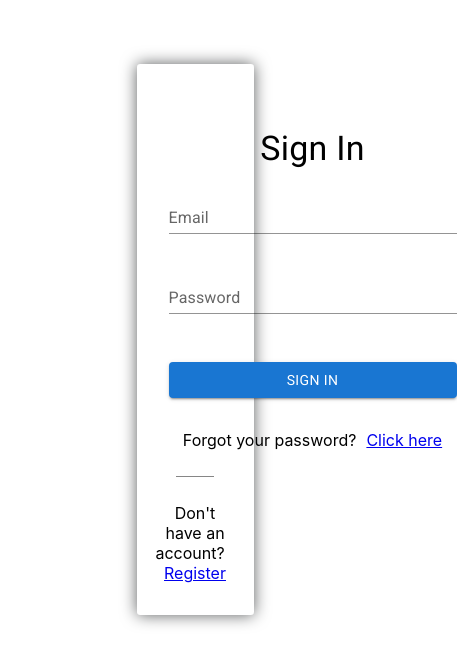
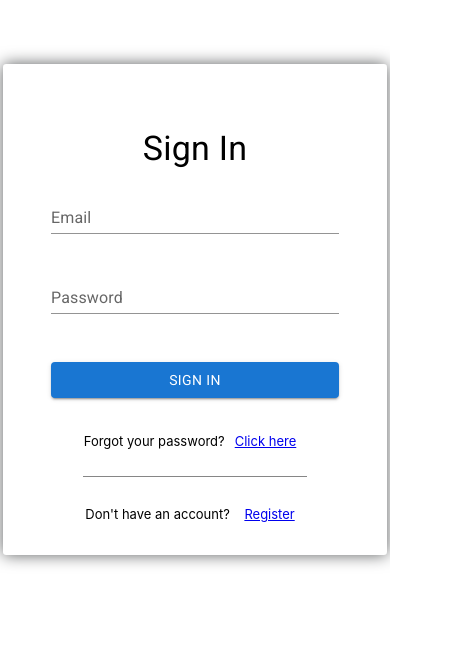
Before and after one commit to YhanahiRosenthal/loginApp, a React (Create React App) app: page / in a window 390 px wide. Shown: the top 664 px of the page, 457 px wide, since content can reach past the window. Built offline with nearby package versions, Linux system fonts and the light colour scheme.

Commit message:
sign-in and forgot password forms responsive - style upgrades

```diff
--- a/src/components/forgot-password/ForgotPassword.tsx
+++ b/src/components/forgot-password/ForgotPassword.tsx
@@ -60,7 +60,12 @@ const ForgotPassword = () => {
     }
 
   return (
-    <Container style={containerStyle}>
+    <Container
+    sx={{
+        minWidth: '24rem',
+        maxWidth: '31rem'
+    }}
+    style={containerStyle}>
     <form style={formStyle} onSubmit={handleSubmit(onSubmitForgot)}>
         <Typography variant='h4' align='center'>
             Recover Your Password
--- a/src/components/sign-in/SignInForm.tsx
+++ b/src/components/sign-in/SignInForm.tsx
@@ -6,7 +6,8 @@ import {
     containerStyle,
     formStyle,
     textFieldStyle,
-    submitButtonStyle
+    submitButtonStyle,
+    formStringsStyle
 } from '../styles/styles';
 import { Link } from 'react-router-dom';
 import {
@@ -67,7 +68,12 @@ const SignInForm: React.FC<SignInFormProps> = ({onSignIn}) => {
     }
 
     return (
-        <Container style={containerStyle}>
+        <Container
+        sx={{
+            minWidth: '24rem',
+            maxWidth: '31rem'
+        }}
+        style={containerStyle}>
             <form style={formStyle} onSubmit={handleSubmit(onSubmit)}>
                 <Typography variant='h4' align='center'>
                     Sign In
@@ -107,7 +113,7 @@ const SignInForm: React.FC<SignInFormProps> = ({onSignIn}) => {
                     Sign In
                 </Button>
                 <div style={{ textAlign: 'center' }}>
-                    <span style={{marginRight: '10px'}}>Forgot your password?</span><Link to="/forgot-password" >Click here</Link>
+                    <span style={formStringsStyle}>Forgot your password?</span><Link style={formStringsStyle} to="/forgot-password" >Click here</Link>
                 </div>
             </form>
             <Divider
@@ -121,7 +127,7 @@ const SignInForm: React.FC<SignInFormProps> = ({onSignIn}) => {
                       }}
                 />
             <div style={{ textAlign: 'center' }}>
-                <span style={{marginRight: '10px'}}>Don't have an account?</span> <Link to="/signup" >Register</Link>
+                <span style={formStringsStyle}>Don't have an account?</span> <Link style={formStringsStyle} to="/signup" >Register</Link>
             </div>
         </Container>
   )
--- a/src/components/sign-up/SignUpForm.tsx
+++ b/src/components/sign-up/SignUpForm.tsx
@@ -298,7 +298,7 @@ const SignForm = () => {
                         />
                         <Link
                             to="/terms-and-coditions"
-                            style={{color: 'black'}}
+                            style={{color: 'black', fontSize: '13px'}}
                             >
                             Do you agree to terms and privacy policy?
                         </Link>
@@ -327,7 +327,7 @@ const SignForm = () => {
                       }}
                 />
             <div style={{ textAlign: 'center' }}>
-                <Link to="/login" >Do you have an account? Login</Link>
+                <Link style={{fontSize: '13px'}} to="/login" >Do you have an account? Login</Link>
             </div>
         </Grid>
     );
--- a/src/components/styles/styles.ts
+++ b/src/components/styles/styles.ts
@@ -5,7 +5,7 @@ export const containerStyle: React.CSSProperties = {
     justifyContent: 'center',
     alignItems: 'center',
     flexDirection: 'column',
-    width:"30%",
+    width:'30%',
     padding:'2rem',
     borderRadius:'.2rem',
     boxShadow:'0 0 1rem #5c5e5f',
@@ -24,9 +24,15 @@ export const formStyle: React.CSSProperties = {
 
 export const textFieldStyle: React.CSSProperties = {
     minWidth: '18rem',
+    maxWidth: '31rem',
     margin: '1rem 0'
 }
 
 export const submitButtonStyle: React.CSSProperties = {
     margin: '2rem 0'
 }
+
+export const formStringsStyle: React.CSSProperties = {
+    marginRight: '10px',
+    fontSize: '13px'
+}
```
